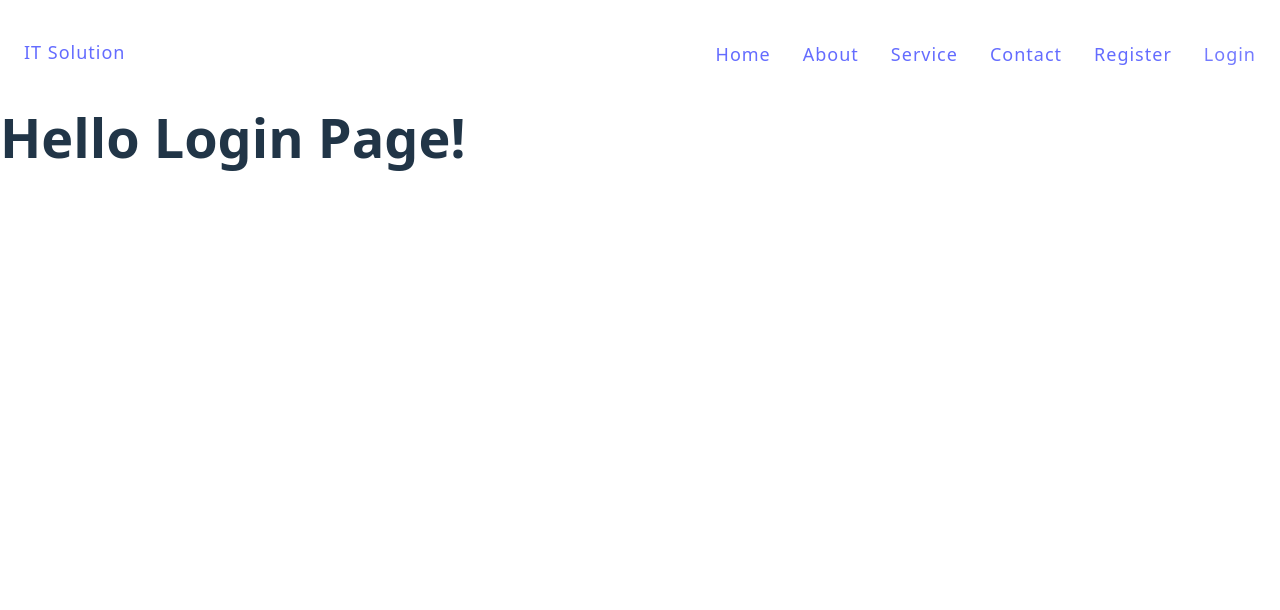
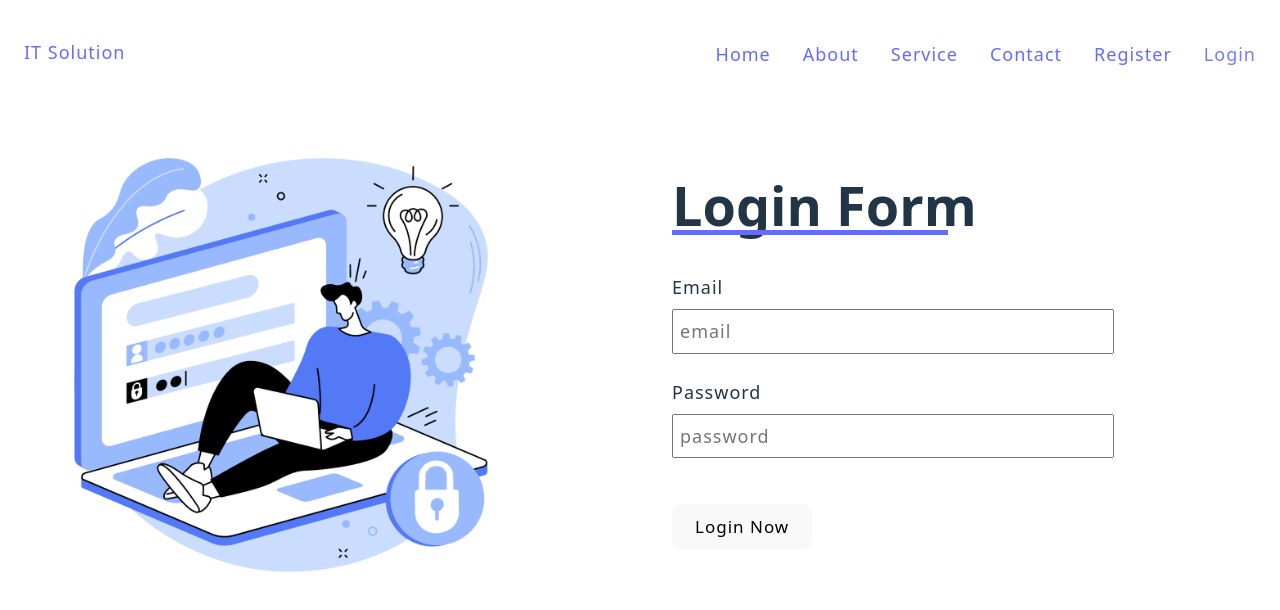
Before and after one commit to Sylar009/SyLar-IT-Solutions, a React (Vite) app in the folder client/: page /login in a window 1280 px wide. Shown: the top 610 px of the page. Built offline with nearby package versions, Linux system fonts and the light colour scheme.

Commit message:
Complete Login Page UI | Storing Login Form Data in React State | MERN Series

```diff
--- a/client/src/pages/Login.jsx
+++ b/client/src/pages/Login.jsx
@@ -1,3 +1,81 @@
+import { useState } from "react";
+import { useNavigate } from "react-router-dom";
+
 export const Login = () => {
-    return <h1>Hello Login Page!</h1>;
+  const [user, setUser] = useState({
+    email: "",
+    password: "",
+  });
+
+  const navigate = useNavigate();
+
+  // let handle the input field value
+  const handleInput = (e) => {
+    let name = e.target.name;
+    let value = e.target.value;
+
+    setUser({
+      ...user,
+      [name]: value,
+    });
+  };
+
+  // handle form on submit
+  const handleSubmit = (e) => {
+    e.preventDefault();
+    console.log(user);
+  };
+
+  return (
+    <>
+      <section>
+        <main>
+          <div className="section-registration">
+            <div className="container grid grid-two-cols">
+              <div className="registration-image reg-img">
+                <img
+                  src="/images/login.png"
+                  alt="let fill the login form"
+                  width="500"
+                  height="500"
+                />
+              </div>
+              {/* our main registration code  */}
+              <div className="registration-form">
+                <h1 className="main-heading mb-3">Login form</h1>
+                <br />
+                <form onSubmit={handleSubmit}>
+                  <div>
+                    <label htmlFor="email">email</label>
+                    <input
+                      type="text"
+                      name="email"
+                      value={user.email}
+                      onChange={handleInput}
+                      placeholder="email"
+                    />
+                  </div>
+
+                  <div>
+                    <label htmlFor="password">password</label>
+                    <input
+                      type="password"
+                      name="password"
+                      value={user.password}
+                      onChange={handleInput}
+                      placeholder="password"
+                    />
+                  </div>
+                  <br />
+                  <button type="submit" className="btn btn-submit">
+                    Login Now
+                  </button>
+                </form>
+              </div>
+            </div>
+          </div>
+        </main>
+      </section>
+    </>
+  );
 };
--- a/client/src/pages/Register.jsx
+++ b/client/src/pages/Register.jsx
@@ -34,7 +34,7 @@
               <div className="registration-image reg-img">
                 <img
                   src="/images/register.png"
-                  alt="a nurse with a cute look"
+                  alt="lets fill the registration form"
                   width="400"
                   height="500"
                 />
```
